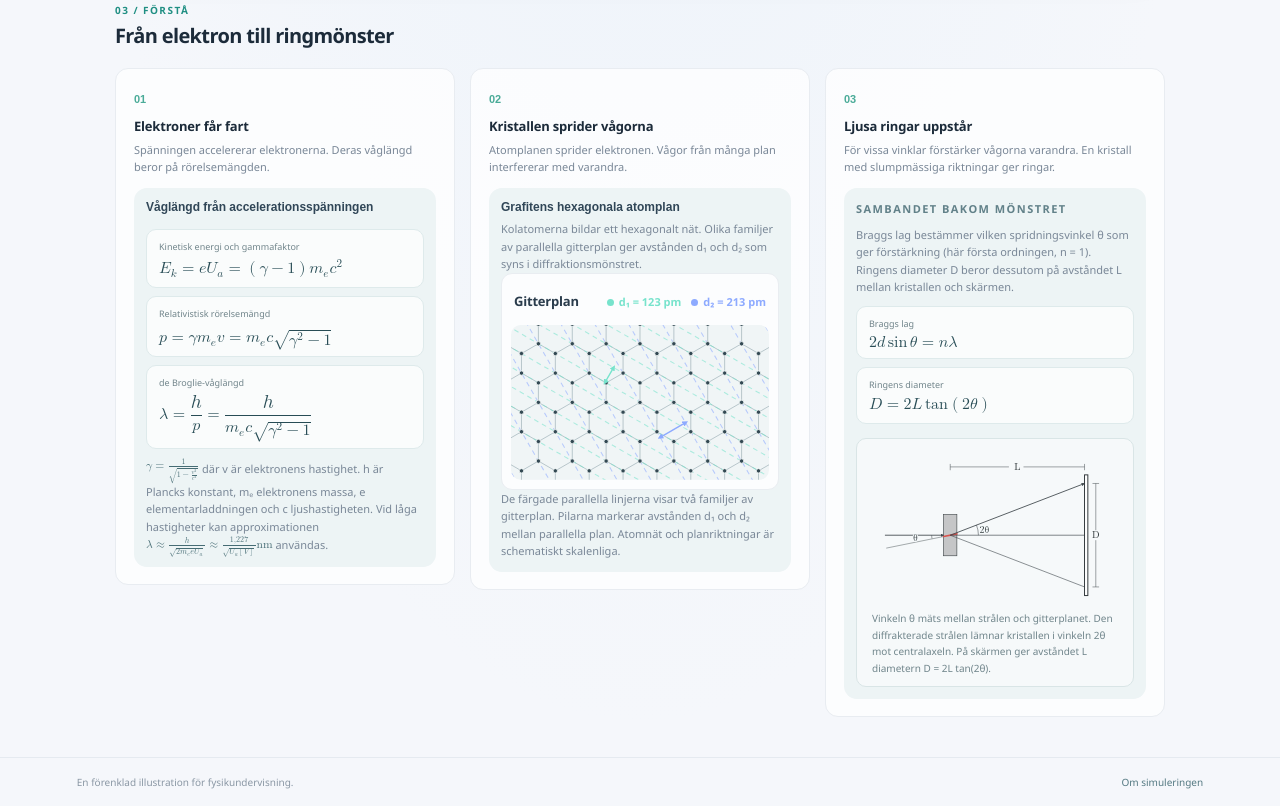
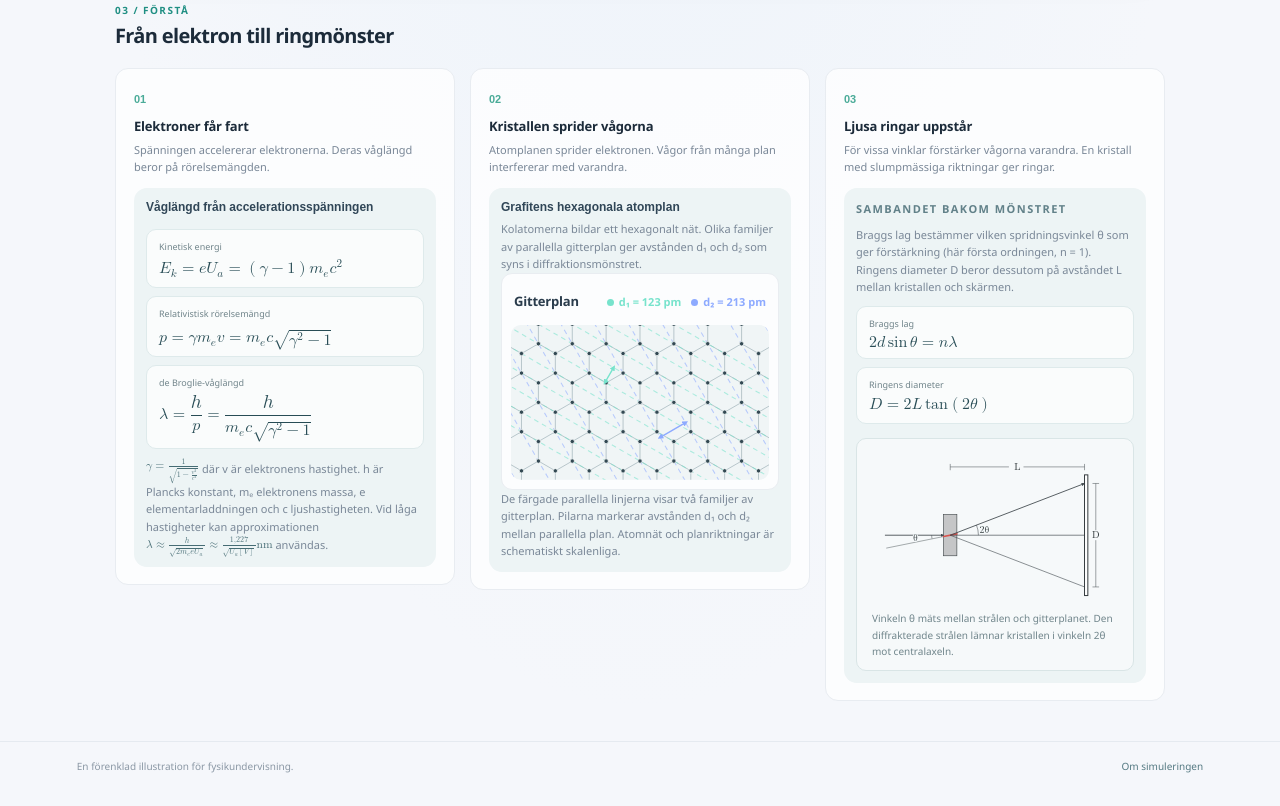
Before and after one commit to mattemagnus/electron-diffraction, a plain HTML site: page index.html in a window 1280 px wide. Shown: the part 1002-1808 px from the top of the page. Drawn offline with Linux system fonts and the light colour scheme.

Commit message:
Uppdaterat en formelrubrik

```diff
--- a/index.html
+++ b/index.html
@@ -116,7 +116,7 @@
             <h4>Våglängd från accelerationsspänningen</h4>
             <div class="wavelength-equations">
               <div class="wavelength-equation">
-                <span>Kinetisk energi och gammafaktor</span>
+                <span>Kinetisk energi</span>
                 <math class="math-equation" display="block">
                   <mrow>
                     <msub><mi>E</mi><mi>k</mi></msub>
@@ -267,7 +267,7 @@
               <text class="angle-symbol" x="684" y="268" text-anchor="middle">D</text>
             </svg>
             <figcaption class="angle-figure-caption" id="angle-figure-caption">
-              Vinkeln θ mäts mellan strålen och gitterplanet. Den diffrakterade strålen lämnar kristallen i vinkeln 2θ mot centralaxeln. På skärmen ger avståndet L diametern D = 2L tan(2θ).
+              Vinkeln θ mäts mellan strålen och gitterplanet. Den diffrakterade strålen lämnar kristallen i vinkeln 2θ mot centralaxeln.
             </figcaption>
           </figure>
         </div>
```
